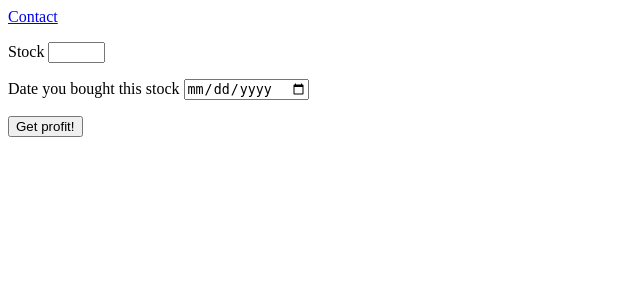
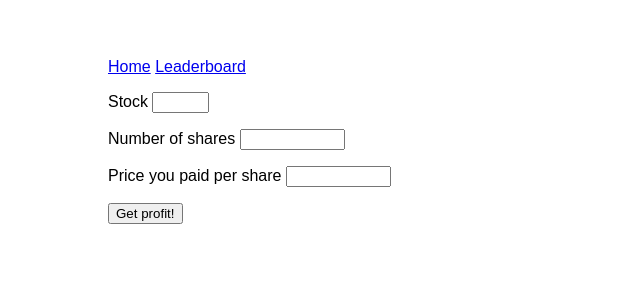
Before and after one commit to r-chambers/StockMarketGains, a Flask app: template YouLose/YouLose/templates/home.html in a window 1280 px wide. Shown: the top 300 px of the page, without its empty margins (0-640 px from the left). Run offline with Flask 2, Linux system fonts and the light colour scheme; the template is opened without the code that fills it: values that come from a table or form of the project are taken from there, others are empty; parts of the project's set-up code (start-up, migrations or seed data) failed here and were passed over.

Commit message:
Changed Date you Bought to price paid per share

```diff
--- a/YouLose/YouLose/forms.py
+++ b/YouLose/YouLose/forms.py
@@ -1,9 +1,11 @@
 from flask_wtf import FlaskForm
-from wtforms import StringField, PasswordField, BooleanField, SubmitField, DateField
-from wtforms.validators import DataRequired
+from wtforms import StringField, PasswordField, BooleanField, SubmitField
+from wtforms.validators import DataRequired, Length
 from wtforms.fields.html5 import DateField
 
 class EnterStock(FlaskForm):
-    stock = StringField('Stock', validators=[DataRequired()])
-    date_bought = DateField('Date you bought this stock', validators=[DataRequired()])
+    stock = StringField('Stock', validators=[DataRequired(message='You must enter a stock'), Length(min=3, max=6, message='Stock must be between %(min)d and %(max) characters')])
+    num_shares = StringField('Number of shares', validators=[DataRequired(message='You must enter a number') ] )
+    #date_bought = DateField('Date you bought this stock', validators=[DataRequired(message='You must enter a date')])
+    price = StringField('Price you paid per share', validators=[DataRequired(message='You must enter an amount') ])
     submit = SubmitField('Get profit!')
--- /dev/null
+++ b/YouLose/YouLose/static/content/website.css
@@ -0,0 +1,3 @@
+.stock_bought_msg {
+    background-color: blue;
+}
--- /dev/null
+++ b/YouLose/YouLose/static/content/youlosesite.css
@@ -0,0 +1,24 @@
+.stock-bought-msg {
+    color: blue;
+}
+
+body {
+    padding-top: 50px;
+    padding-bottom: 20px;
+    padding-left: 100px;
+    padding-right: 100px;
+    font-family: Arial, Helvetica, sans-serif;
+}
+.row {
+    display: flex;
+}
+
+.column {
+    flex: 50%;
+}
+
+/* Set padding to keep content from hitting the edges */
+.body-content {
+    padding-left: 15px;
+    padding-right: 15px;
+}
--- /dev/null
+++ b/YouLose/YouLose/static/scripts/youlose_scripts.js
@@ -0,0 +1,3 @@
+document.addEventListener('DOMContentLoaded', () => {
+    //things to do when the page has been loaded
+});
--- a/YouLose/YouLose/templates/base.html
+++ b/YouLose/YouLose/templates/base.html
@@ -1,6 +1,8 @@
 <!DOCTYPE html>
 
 <html lang="en" xmlns="http://www.w3.org/1999/xhtml">
+<link rel="stylesheet" type="text/css" href="/static/content/youlosesite.css" />
+<script src="/static/scripts/youlose_scripts.js"></script>
 <head>
     <meta charset="utf-8" />
     {% if title %}
@@ -11,7 +13,8 @@
 </head>
 <body>
     <!-- Header on every page -->
-    <a href="/home">Contact</a>
+    <a href="/home">Home</a>
+    <a href="/leaderboard">Leaderboard</a>
 
     <!-- Content of page goes here -->
     {% block content %}{% endblock %}
--- a/YouLose/YouLose/templates/home.html
+++ b/YouLose/YouLose/templates/home.html
@@ -1,16 +1,23 @@
 {% extends "base.html" %}
 
 {% block content %}
+
 <form action="{{ url_for('home') }}" method="POST" novalidate>
     {{ form.hidden_tag() }}
     <p>
-        {{ form.stock.label }} {{form.stock(size=4)}}
+        {{ form.stock.label }} {{ form.stock(size=4) }}
         {% for error in form.stock.errors %}
-        <span style="color: red;">[{{ error }}]</span>
+        <span class="column" style="color: red;">{{ error }}</span>
         {% endfor %}
     </p>
     <p>
-        {{ form.date_bought.label }} {{form.date_bought}}
+        {{ form.num_shares.label }} {{form.num_shares(size=10)}}
+        {% for error in form.num_shares.errors %}
+        <span style="color: red;">{{ error }}</span>
+        {% endfor %}
+    </p>
+    <p>
+        {{ form.price.label }} {{form.price(size=10)}}
         {% for error in form.date_bought.errors %}
         <span style="color: red;">{{ error }}</span>
         {% endfor %}
@@ -21,11 +28,11 @@
 </form>
 {% with messages = get_flashed_messages() %}
         {% if messages %}
-        <ul>
             {% for message in messages %}
-            <li>{{ message }}</li>
+            <div class="stock-bought-msg">
+                {{ message }}
+            </div>
             {% endfor %}
-        </ul>
         {% endif %}
 {% endwith %}
 
```
Also changed, not shown: YouLose/YouLose/views.py (+9 -3 lines), YouLose/YouLose/templates/indexold.html (renamed from YouLose/YouLose/templates/index.html), YouLose/YouLose/templates/layoutold.html (renamed from YouLose/YouLose/templates/layout.html), 1 other file.
